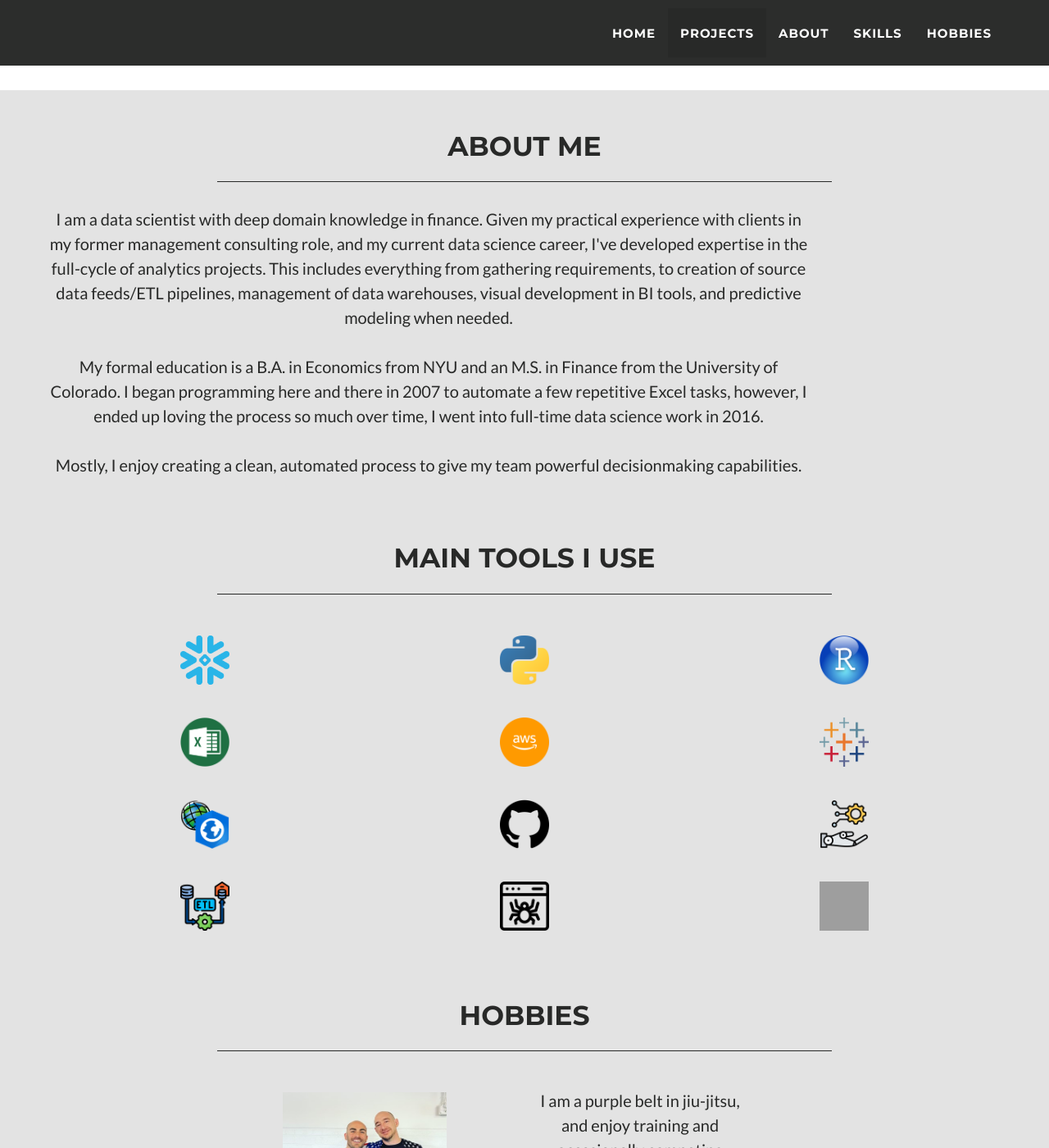
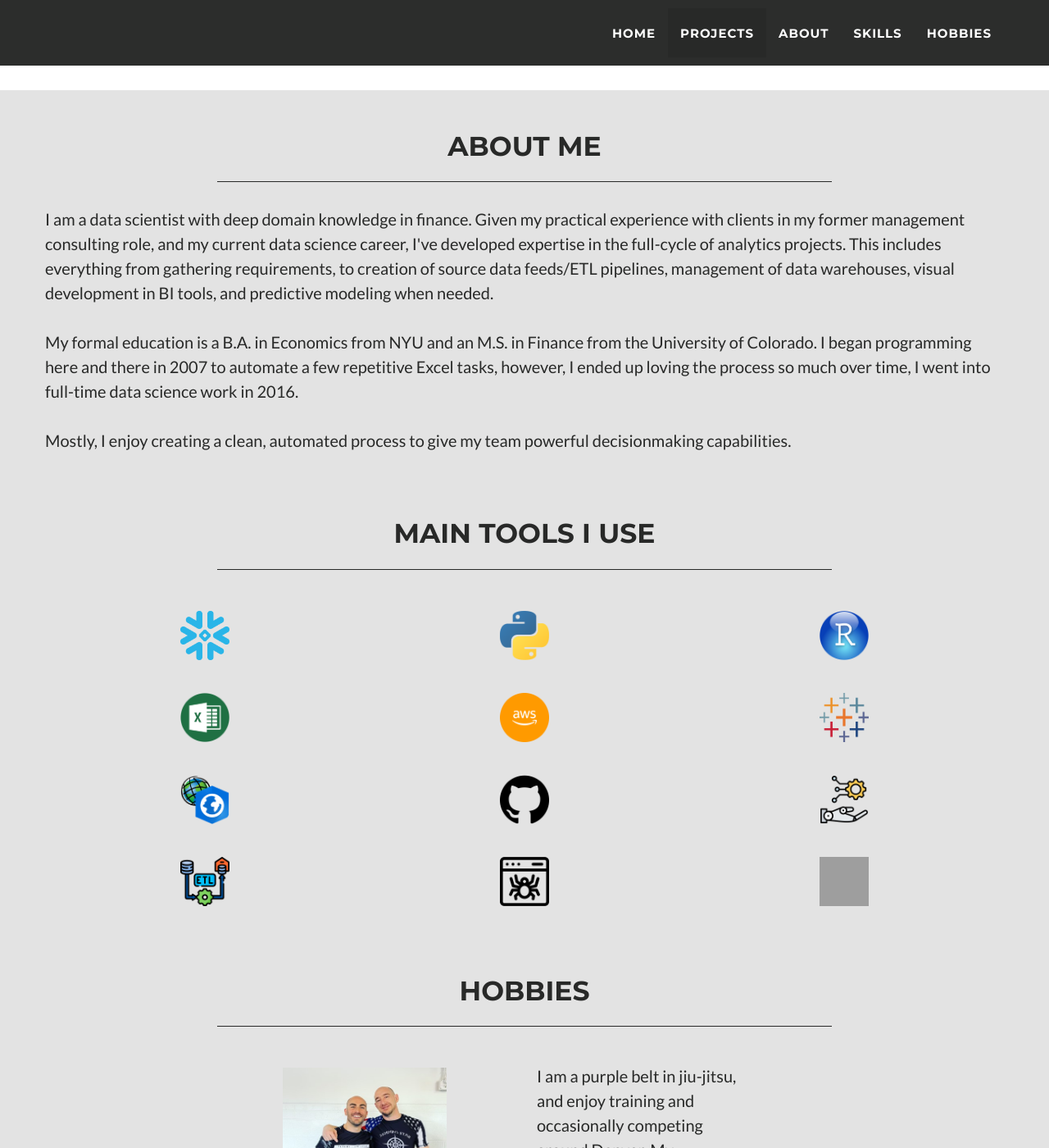
Before and after one commit to brf217/brf217.github.io, a Jekyll site: the page built from _posts/2014-07-18-project-1.markdown, in a window 1280 px wide and 1400 px high, scrolled down 1306 px. Shown: the whole window at 82% size. Built offline with Jekyll 4.4.1, drawn with Linux system fonts in a browser that asks for light colours; grey boxes are pictures that could not be loaded.

Commit message:
Update main.css

```diff
--- a/_includes/css/main.css
+++ b/_includes/css/main.css
@@ -12,8 +12,6 @@ p {
     font-size: 20px;
     line-height: 30px;   /* within paragraph */
     margin-bottom: 30px; /* between paragraphs */
-    text-align: center;
-    width: 80%;
 }
 
 p.hobbies {
```
